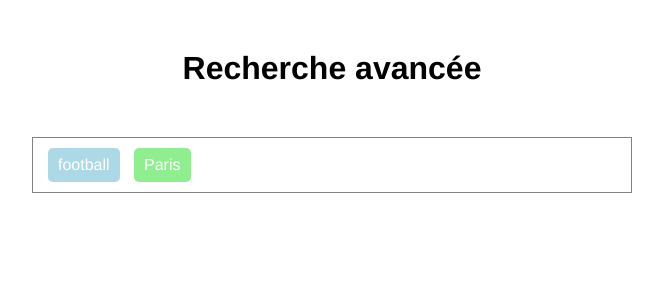
After one commit to GuillaumeCa/not-a-website, a PHP site: page /guillaume/rechercheav in a window 1280 px wide. The commit adds this page. Shown: the top 300 px of the page, without its empty margins (308-971 px from the left). Run offline with PHP 8.4, Linux system fonts and the light colour scheme.

Commit message:
ajout recherche avancé

```diff
--- a/guillaume/index.php
+++ b/guillaume/index.php
@@ -9,7 +9,8 @@
       <input type="file" name="upload-file">
       <input type="submit" name="submit" value="Upload Image">
     </form>
-    <a href="lieu.php">recherche lieu</a>
+    <a href="rechercheville">recherche lieu</a>
+    <a href="rechercheav">recherche avancée</a>
     <?php
     if (isset($_GET['image'])) {
       $image = $_GET['image'];
--- /dev/null
+++ b/guillaume/rechercheav/adv-search.js
@@ -0,0 +1,25 @@
+
+function resizeInput(e) {
+  e.size = e.value.length + 1;
+}
+
+input = document.getElementById("search-input");
+
+function trigger() {
+  input.focus();
+}
+
+function addfiltre(str) {
+  var li = createElement('li');
+}
+
+function deletefilre() {
+  if (input.parentElement.previousElementSibling)
+  input.parentElement.previousElementSibling.remove();
+}
+
+function search(event, element) {
+  if (event.keyCode == 8 && element.selectionStart == 0) {
+    deletefilre()
+  }
+}
--- /dev/null
+++ b/guillaume/rechercheav/index.php
@@ -0,0 +1,28 @@
+<!DOCTYPE html>
+<html>
+  <head>
+    <meta charset="utf-8">
+    <title>Recherche avancée</title>
+    <link rel="stylesheet" href="../style.css">
+  </head>
+  <body>
+    <h1>Recherche avancée</h1>
+    <div class="search-advanced">
+      <div class="input" onclick="trigger()">
+        <ul>
+          <li><div class="block sport">
+            football
+          </div></li>
+          <li><div class="block lieu">
+            Paris
+          </div></li>
+          <li><textarea id="search-input" onkeydown="search(event, this)" rows="1"></textarea></li>
+        </ul>
+      </div>
+      <div class="result">
+
+      </div>
+    </div>
+    <script src="adv-search.js" charset="utf-8"></script>
+  </body>
+</html>
--- a/guillaume/getlocation.php
+++ b/guillaume/rechercheville/getlocation.php
@@ -23,7 +23,7 @@ if (mysqli_num_rows($result) == 0) {
 <?php
 while ($row = mysqli_fetch_assoc($result)) {
   ?>
-    <li onclick="get(this.innerHTML)"><?php echo $row['dep']." ".$row['ville'] ?></li>
+    <li onclick="get(this.innerHTML)"><?php echo $row['ville'] ?></li>
   <?php
 }
 ?>
--- a/guillaume/lieu.php
+++ b/guillaume/rechercheville/index.php
@@ -2,7 +2,7 @@
 <html>
 <head>
   <meta charset="utf-8">
-  <link rel="stylesheet" href="style.css">
+  <link rel="stylesheet" href="../style.css">
   <title>Recherche lieu</title>
 </head>
 <body>
--- a/guillaume/style.css
+++ b/guillaume/style.css
@@ -47,3 +47,54 @@ h1 {
   background: rgb(254, 219, 98);
   cursor: pointer;
 }
+
+.search-advanced {
+  width: 600px;
+  margin: 0 auto;
+}
+
+.search-advanced .input {
+  border: grey solid 1px;
+  padding: 10px;
+  cursor: text;
+}
+
+.search-advanced ul {
+  list-style: none;
+}
+
+.search-advanced .input li{
+  display: inline-block;
+}
+
+.input textarea {
+  -webkit-appearance: none;
+  border: none;
+  resize: none;
+  height: auto;
+  width: auto;
+  min-width: 10px;
+  font-size: 2em;
+  outline: none;
+  display: inline-block;
+  overflow-x: auto;
+  overflow-y: hidden;
+  vertical-align: middle;
+}
+
+.search-advanced li .block {
+  background: grey;
+  color: white;
+  border-radius: 5px;
+  font-size: 1em;
+  padding: .5em 10px;
+  margin: 0 5px;
+}
+
+div.block.sport {
+  background: lightblue;
+}
+
+div.block.lieu {
+  background: lightgreen;
+}
```
Also changed, not shown: guillaume/rechercheville/recherche.js (renamed from guillaume/recherche.js).
